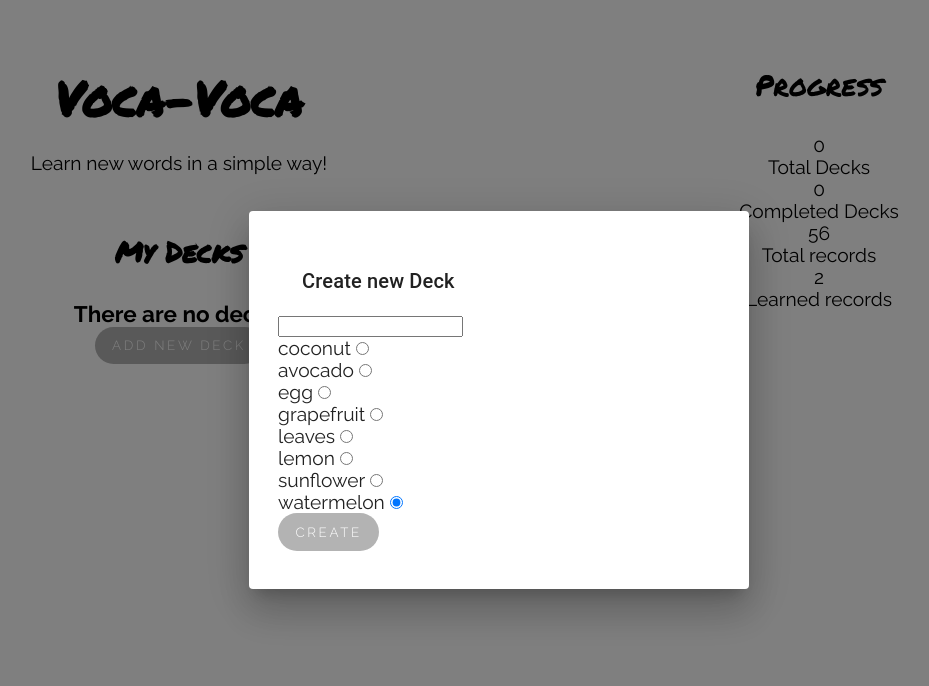
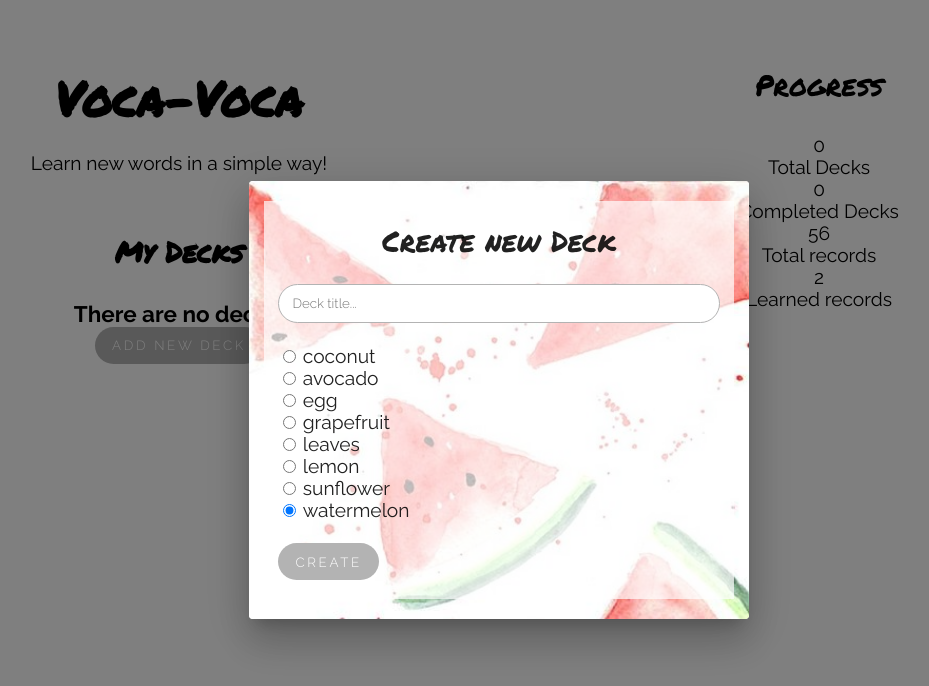
Before and after one commit to StellarCrow/voca-voca, a React (Create React App) app: page / in a window 1280 px wide. Both pictures are taken after a click on the button "ADD NEW DECK". Shown: the top 686 px of the page, without its empty margins (141-1070 px from the left). Built offline with nearby package versions, Linux system fonts and the light colour scheme.

Commit message:
add form styles

```diff
--- a/public/index.html
+++ b/public/index.html
@@ -24,7 +24,7 @@
       work correctly both with client-side routing and a non-root public URL.
       Learn how to configure a non-root public URL by running `npm run build`.
     -->
-    <title>React App</title>
+    <title>Voca-Voca</title>
   </head>
   <body>
     <noscript>You need to enable JavaScript to run this app.</noscript>
--- a/src/components/AddDeckButton/AddDeckButton.js
+++ b/src/components/AddDeckButton/AddDeckButton.js
@@ -1,6 +1,6 @@
 import React, {Component} from 'react';
 import DialogTemplate from "../DialogTemplate/DialogTemplate";
-import {addDeck, getDecks} from "../../actions/deckActions";
+import {addDeck} from "../../actions/deckActions";
 import {connect} from 'react-redux';
 import PropTypes from 'prop-types';
 import Deck from "../../entities/Deck";
@@ -21,6 +21,7 @@ class AddDeckButton extends Component {
 
     handleClose = (value) => {
         this.setState({open: false});
+        if(!value) return;
         const {title, style} = value;
         const newDeck = new Deck(title, style);
         this.props.addDeck(newDeck);
--- a/src/components/DeckForm/DeckForm.js
+++ b/src/components/DeckForm/DeckForm.js
@@ -1,52 +1,72 @@
-import React, {useState} from 'react';
 import {DECK_STYLE} from '../../utils/constants';
+import React, {Component} from 'react';
+import './DeckForm.scss';
 
-const DeckForm = (props) => {
-    const styles = DECK_STYLE;
-    const {onSubmit, changeBackground} = props;
-    const [style, setStyle] = useState('');
-    const [title, setTitle] = useState('');
+class DeckForm extends Component {
 
-    const createDeck = (event) => {
-        event.preventDefault();
-        const deckInfo = {
-            style,
-            title
-        };
-        onSubmit(deckInfo);
-    };
+    constructor(props) {
+        super(props);
 
-    const renderStyles = () => {
+        this.state = {
+            background: '',
+            title: ''
+        }
+    }
+
+    componentDidMount() {
+        const keys = Object.keys(DECK_STYLE);
+        const background = DECK_STYLE[keys[keys.length - 1]];
+        this.setState({background});
+        this.props.changeBackground(background);
+    }
+
+    renderBackgroundStyles = () => {
+        const styles = DECK_STYLE;
         const stylesList = [];
         for (let style in styles) {
             stylesList.push(
                 <div className='form__field' key={style}>
+                    <input type='radio' value={styles[style]} id={style} name='style' className='form__radio' onClick={this.handleChangeStyle} defaultChecked/>
                     <label htmlFor={style} className='form__label'>{styles[style]}</label>
-                    <input type='radio' value={styles[style]} id={style} name='style' className='form__radio' onClick={handleChangeStyle} defaultChecked/>
                 </div>
             )
         }
         return stylesList;
     };
 
-    const handleChangeStyle = (event) => {
+    createDeck = (event) => {
+        event.preventDefault();
+        const deckInfo = {
+            style: this.state.background,
+            title: this.state.title
+        };
+        this.props.onSubmit(deckInfo);
+    };
+
+    handleChangeStyle = (event) => {
         const background = event.target.value;
-        setStyle(background);
-        changeBackground(background);
+        this.setState({
+            background
+        });
+        this.props.changeBackground(background);
 
     };
 
-    const handleInput = (event) => {
-        setTitle(event.target.value);
+    handleInput = (event) => {
+        this.setState({title: event.target.value})
     };
 
-    return (
-        <form className='form'>
-            <input type="text" maxLength={30} className="form__input" name='title' onChange={handleInput}/>
-            {renderStyles()}
-            <button type='submit' className='button' onClick={createDeck}>Create</button>
-        </form>
-    )
-};
+    render() {
+        return (
+            <form className='form' onSubmit={this.createDeck}>
+                <input type="text" maxLength={30} className="form__input" name='title' placeholder='Deck title...' onChange={this.handleInput} required/>
+                <div className="form__backgrounds">
+                    {this.renderBackgroundStyles()}
+                </div>
+                <button type='submit' className='button'>Create</button>
+            </form>
+        );
+    }
+}
 
 export default DeckForm;
--- /dev/null
+++ b/src/components/DeckForm/DeckForm.scss
@@ -0,0 +1,27 @@
+@import "../../styles/variables";
+
+.form {
+  min-width: 100%;
+
+  &__input {
+    min-width: 100%;
+    margin-bottom: 5%;
+  }
+
+  &__radio {
+    margin-right: 0.5em;
+  }
+
+  &__label {
+    cursor: pointer;
+
+  }
+
+  &__label:first-letter {
+    text-transform: uppercase;
+  }
+
+  &__backgrounds {
+    margin-bottom: 5%;
+  }
+}
--- a/src/components/DialogTemplate/DialogTemplate.js
+++ b/src/components/DialogTemplate/DialogTemplate.js
@@ -51,7 +51,7 @@ class DialogTemplate extends Component {
             <Dialog open={this.state.open} onClose={this.handleClose} style={{minWidth: '50%'}}>
                 <div className={this.state.background ? `dialog dialog--${this.state.background}` : 'dialog'}>
                     <div className="dialog__container">
-                        <DialogTitle>Create new Deck</DialogTitle>
+                        <div className="dialog__title">Create new Deck</div>
                         <DeckForm onSubmit={this.createDeck} changeBackground={this.handleChangeBackground}/>
                     </div>
                 </div>
--- a/src/components/DialogTemplate/DialogTemplate.scss
+++ b/src/components/DialogTemplate/DialogTemplate.scss
@@ -5,7 +5,6 @@
 
 .dialog {
   padding: 4% 3%;
-  min-width: 100%;
   box-sizing: border-box;
   min-width: 500px;
 
@@ -14,4 +13,16 @@
     background: rgba($text-color--light, 0.7);
   }
 
+  &__title {
+    font-family: $ff-secondary;
+    font-size: 1.5em;
+    text-align: center;
+    margin-bottom: 5%;
+  }
 }
+
+@media (max-width: $bp-small) {
+  .dialog {
+    min-width: 250px;
+  }
+}
--- a/src/containers/Home/Home.js
+++ b/src/containers/Home/Home.js
@@ -6,7 +6,6 @@ import Statisctics from "../../components/Statistics/Statisctics";
 import {connect} from 'react-redux';
 import {getDecks} from "../../actions/deckActions";
 import PropTypes from 'prop-types';
-import AddDeckButton from "../../components/AddDeckButton/AddDeckButton";
 
 class Home extends Component {
 
--- a/src/index.scss
+++ b/src/index.scss
@@ -34,6 +34,16 @@ body {
   padding: 0;
 }
 
+input {
+  border-radius: 2em;
+  padding: 0.8em 1em;
+  outline: none;
+  border: 1px solid $gray;
+  font-family: $ff-primary;
+  font-weight: $light;
+  box-sizing: border-box;
+}
+
 img {
   max-width: 100%;
   height: auto;
```
